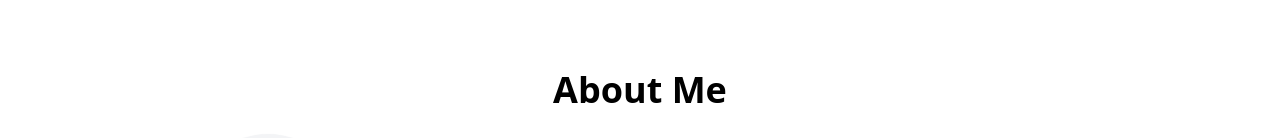
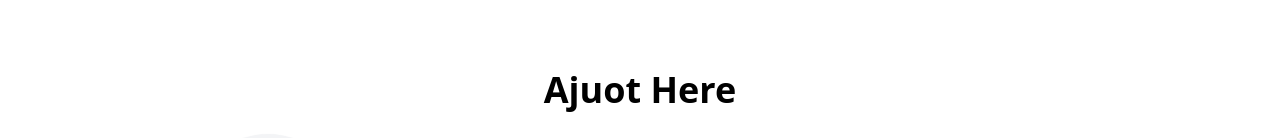
Before and after one commit to Ajuotdeng/portfolio-site, a React (Create React App) app: page /about in a window 1280 px wide. Shown: the part 145-283 px from the top of the page. Built offline with nearby package versions, Linux system fonts and the light colour scheme.

Commit message:
Update About.jsx

```diff
--- a/src/components/About.jsx
+++ b/src/components/About.jsx
@@ -1,7 +1,7 @@
 export default function About() {
   return (
     <section className="flex flex-col items-center justify-center min-h-screen p-6 bg-white">
-      <h2 className="mb-6 text-3xl font-bold text-center md:text-4xl">About Me</h2>
+      <h2 className="mb-6 text-3xl font-bold text-center md:text-4xl">Ajuot Here</h2>
 
       <div className="flex flex-col items-center max-w-4xl gap-6 md:flex-row md:items-start md:gap-10">
         <img
```
